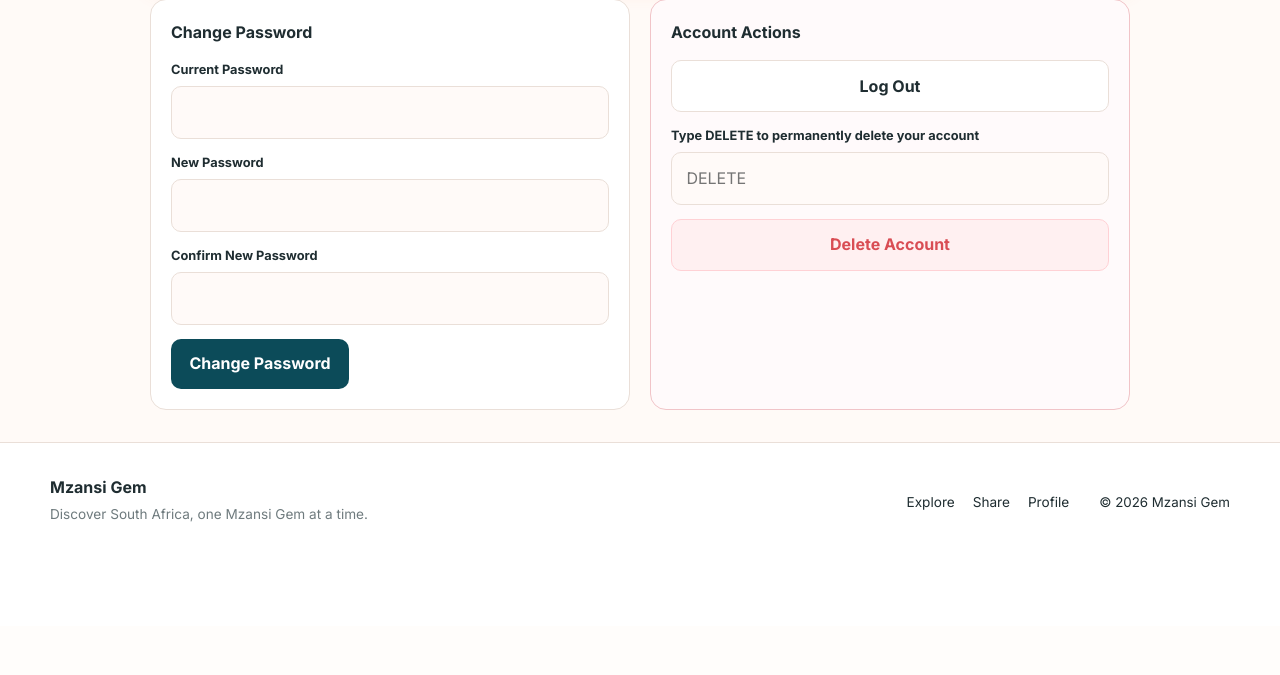
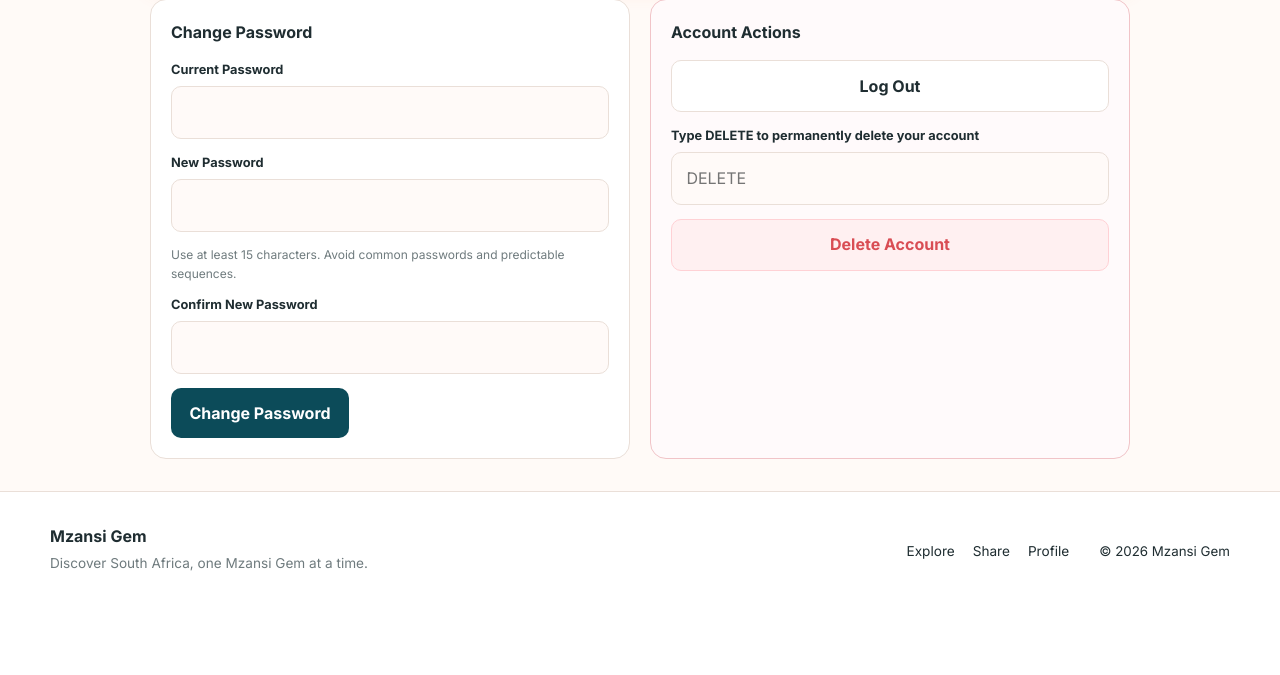
Before and after one commit to Kmakoro/MzansiGems, a PHP site: page /settings.php in a window 1280 px wide. Shown: the part 1066-1741 px from the top of the page. Before the commit the page ends 1588 px from the top, so only its background shows below. Run offline with PHP 8.4, Linux system fonts and the light colour scheme; a user stored in the database is signed in; data comes from the database, SQL or seed files in the repository; some libraries are stand-ins or nearby versions.

Commit message:
Enforce strong passwords in website/settings.php

```diff
--- a/website/settings.php
+++ b/website/settings.php
@@ -4,7 +4,7 @@ require __DIR__.'/includes/bootstrap.php';require_login();$user=current_user();$
 if($_SERVER['REQUEST_METHOD']==='POST'){
  verify_csrf();$action=(string)($_POST['action']??'profile');
  if($action==='profile'){$name=trim((string)($_POST['full_name']??''));$email=strtolower(trim((string)($_POST['email']??'')));$city=trim((string)($_POST['city']??''));$bio=trim((string)($_POST['bio']??''));if(mb_strlen($name)<2)$errors[]='Full name must contain at least 2 characters.';if(!filter_var($email,FILTER_VALIDATE_EMAIL))$errors[]='Enter a valid email address.';if(mb_strlen($bio)>300)$errors[]='Bio must be 300 characters or fewer.';$stmt=db()->prepare('SELECT id FROM users WHERE email=? AND id<>?');$stmt->execute([$email,(int)$user['id']]);if($stmt->fetch())$errors[]='That email address is already in use.';if(!$errors){$stmt=db()->prepare('UPDATE users SET full_name=?,email=?,city=?,bio=?,notify_new_gems=?,notify_comments=?,notify_likes_saves=?,personalized_recommendations=?,show_saved_gems=?,show_activity_status=? WHERE id=?');$stmt->execute([$name,$email,$city,$bio?:null,isset($_POST['notify_new_gems'])?1:0,isset($_POST['notify_comments'])?1:0,isset($_POST['notify_likes_saves'])?1:0,isset($_POST['personalized_recommendations'])?1:0,isset($_POST['show_saved_gems'])?1:0,isset($_POST['show_activity_status'])?1:0,(int)$user['id']]);flash('success','Profile settings saved.');redirect('settings.php');}}
- elseif($action==='password'){$current=(string)($_POST['current_password']??'');$password=(string)($_POST['new_password']??'');$confirm=(string)($_POST['confirm_password']??'');if(!password_verify($current,$user['password_hash']))$errors[]='Current password is incorrect.';if(strlen($password)<8)$errors[]='New password must contain at least 8 characters.';if($password!==$confirm)$errors[]='New passwords do not match.';if(!$errors){$stmt=db()->prepare('UPDATE users SET password_hash=? WHERE id=?');$stmt->execute([password_hash($password,PASSWORD_DEFAULT),(int)$user['id']]);$stmt=db()->prepare('DELETE FROM remember_tokens WHERE user_id=?');$stmt->execute([(int)$user['id']]);flash('success','Password changed successfully.');redirect('settings.php');}}
+ elseif($action==='password'){$current=(string)($_POST['current_password']??'');$password=(string)($_POST['new_password']??'');$confirm=(string)($_POST['confirm_password']??'');if(!password_verify($current,$user['password_hash']))$errors[]='Current password is incorrect.';if($policyError=password_policy_error($password))$errors[]=$policyError;if($password!==$confirm)$errors[]='New passwords do not match.';if(!$errors){$stmt=db()->prepare('UPDATE users SET password_hash=? WHERE id=?');$stmt->execute([password_hash($password,PASSWORD_DEFAULT),(int)$user['id']]);$stmt=db()->prepare('DELETE FROM remember_tokens WHERE user_id=?');$stmt->execute([(int)$user['id']]);flash('success','Password changed successfully.');redirect('settings.php');}}
  elseif($action==='delete'){$confirm=trim((string)($_POST['confirm_text']??''));if($confirm!=='DELETE')$errors[]='Type DELETE to confirm permanent account deletion.';elseif(is_admin())$errors[]='The seeded administrator cannot delete the account from this screen. Create another administrator first.';else{$stmt=db()->prepare('DELETE FROM users WHERE id=?');$stmt->execute([(int)$user['id']]);logout_user();header('Location: '.url('index.php'));exit;}}
 }
 $pageTitle='Settings';require __DIR__.'/includes/header.php';$user=current_user();
@@ -13,6 +13,6 @@ $pageTitle='Settings';require __DIR__.'/includes/header.php';$user=current_user(
 <section class="section-tight"><div class="container" style="max-width:980px"><?php if($errors):?><div class="toast toast-danger" style="position:static;margin-bottom:16px"><span><?=e(implode(' ',$errors))?></span></div><?php endif;?>
 <form method="post"><?=csrf_field()?><input type="hidden" name="action" value="profile"><div class="settings-grid"><div class="settings-card"><h2>Profile Information</h2><div class="form-group"><label>Full Name</label><input class="form-control" name="full_name" value="<?=e($user['full_name'])?>" required></div><div class="form-group"><label>Email</label><input class="form-control" name="email" type="email" value="<?=e($user['email'])?>" required></div><div class="form-group"><label>City</label><input class="form-control" name="city" value="<?=e($user['city'])?>" required></div><div class="form-group"><label>Bio</label><textarea class="form-control" name="bio" maxlength="300"><?=e($user['bio'])?></textarea></div></div>
 <div><div class="settings-card"><h2>Notifications</h2><?php foreach([['notify_new_gems','New Gems in Your City','Get notified about new places in your city on Mzansi Gem'],['notify_comments','Comments on Your Posts','When someone comments on your gems'],['notify_likes_saves','Likes & Saves','When someone likes or saves your gems']] as [$field,$title,$desc]):?><div class="toggle-row"><div><strong><?=e($title)?></strong><div class="form-help"><?=e($desc)?></div></div><label class="switch"><input type="checkbox" name="<?=e($field)?>" value="1" <?=$user[$field]?'checked':''?>><span></span></label></div><?php endforeach;?></div><div class="settings-card" style="margin-top:20px"><h2>Privacy</h2><?php foreach([['personalized_recommendations','Personalized Recommendations','Get suggestions based on your activity'],['show_saved_gems','Show Saved Gems on Profile','Let others see what you have saved'],['show_activity_status','Show Activity Status','Display when you are active']] as [$field,$title,$desc]):?><div class="toggle-row"><div><strong><?=e($title)?></strong><div class="form-help"><?=e($desc)?></div></div><label class="switch"><input type="checkbox" name="<?=e($field)?>" value="1" <?=$user[$field]?'checked':''?>><span></span></label></div><?php endforeach;?></div></div></div><button class="btn btn-primary btn-block" style="margin-top:20px">Save Changes</button></form>
-<div class="settings-grid" style="margin-top:20px"><div class="settings-card"><h2>Change Password</h2><form method="post"><?=csrf_field()?><input type="hidden" name="action" value="password"><div class="form-group"><label>Current Password</label><input class="form-control" type="password" name="current_password" required></div><div class="form-group"><label>New Password</label><input class="form-control" type="password" name="new_password" minlength="8" required></div><div class="form-group"><label>Confirm New Password</label><input class="form-control" type="password" name="confirm_password" required></div><button class="btn btn-secondary">Change Password</button></form></div><div class="settings-card danger-zone"><h2>Account Actions</h2><a class="btn btn-ghost btn-block" href="<?=url('logout.php')?>">Log Out</a><form method="post" style="margin-top:14px"><?=csrf_field()?><input type="hidden" name="action" value="delete"><div class="form-group"><label>Type DELETE to permanently delete your account</label><input class="form-control" name="confirm_text" placeholder="DELETE"></div><button class="btn btn-danger btn-block" data-confirm="This permanently deletes your account and all your content. Continue?">Delete Account</button></form></div></div>
+<div class="settings-grid" style="margin-top:20px"><div class="settings-card"><h2>Change Password</h2><form method="post"><?=csrf_field()?><input type="hidden" name="action" value="password"><div class="form-group"><label>Current Password</label><input class="form-control" type="password" name="current_password" required></div><div class="form-group"><label>New Password</label><input class="form-control" type="password" name="new_password" minlength="15" required></div><p class="form-help">Use at least 15 characters. Avoid common passwords and predictable sequences.</p><div class="form-group"><label>Confirm New Password</label><input class="form-control" type="password" name="confirm_password" required></div><button class="btn btn-secondary">Change Password</button></form></div><div class="settings-card danger-zone"><h2>Account Actions</h2><a class="btn btn-ghost btn-block" href="<?=url('logout.php')?>">Log Out</a><form method="post" style="margin-top:14px"><?=csrf_field()?><input type="hidden" name="action" value="delete"><div class="form-group"><label>Type DELETE to permanently delete your account</label><input class="form-control" name="confirm_text" placeholder="DELETE"></div><button class="btn btn-danger btn-block" data-confirm="This permanently deletes your account and all your content. Continue?">Delete Account</button></form></div></div>
 </div></section>
 <?php require __DIR__.'/includes/footer.php'; ?>
```
